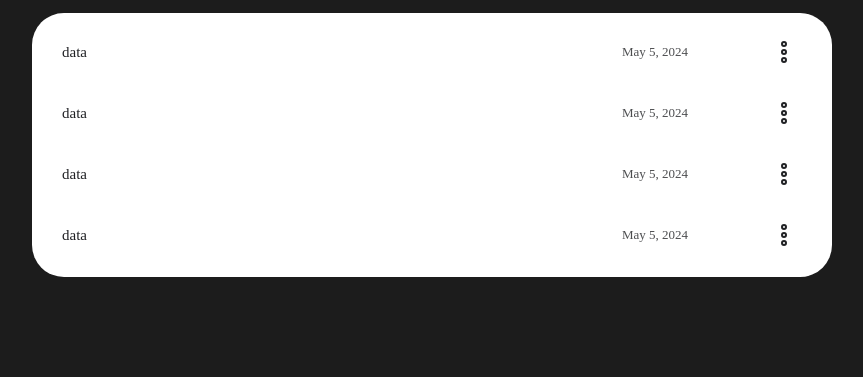
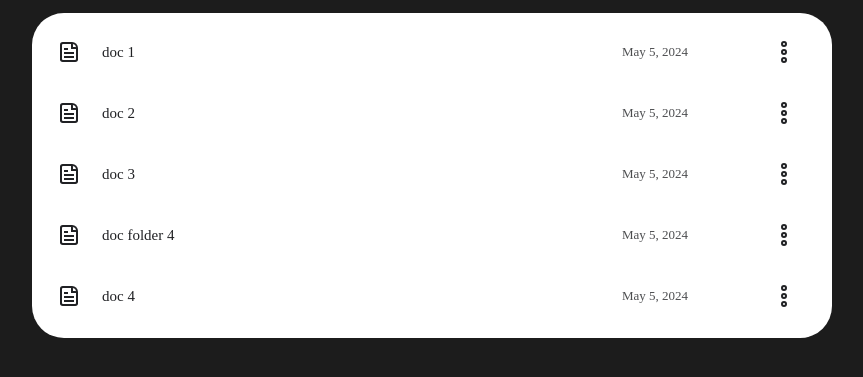
Before and after one commit to modernfeets/notes, a plain HTML site: page index.html in a window 1280 px wide. Shown: the part 89-466 px from the top of the page, without its empty margins (208-1071 px from the left). Drawn offline with Linux system fonts and the light colour scheme; a web font is replaced by a local one.

Commit message:
bestest design

```diff
--- a/css/main.css
+++ b/css/main.css
@@ -150,24 +150,81 @@ section {
 .more::before {
     top: -10px
 }
+
 .mi {
     padding: 15px;
     border-radius: 18px;
 }
+
 .mi:hover {
     background: #fff;
     /* background: rgb(231 231 231); */
     cursor: pointer
 }
+
+.first {
+    display: flex;
+    align-items: center;
+}
+
 .opt {
     width: 200px;
     display: flex;
     justify-content: space-between;
     align-items: center;
 }
+
 time {
     padding: 4px 20px;
     border-radius: 15px;
     font-size: 13px;
     opacity: 0.8;
 }
+
+.doc-icon {
+    box-sizing: border-box;
+    position: relative;
+    display: block;
+    transform: scale(var(--ggs, 1));
+    width: 14px;
+    height: 16px;
+    border: 2px solid transparent;
+    border-right: 0;
+    border-top: 0;
+    box-shadow: 0 0 0 2px;
+    border-radius: 1px;
+    border-top-right-radius: 4px;
+    overflow: hidden
+}
+
+.doc-icon::after,
+.doc-icon::before {
+    content: "";
+    display: block;
+    box-sizing: border-box;
+    position: absolute
+}
+
+.doc-icon::before {
+    background: currentColor;
+    box-shadow:
+        0 4px 0,
+        -6px -4px 0;
+    left: 0;
+    width: 10px;
+    height: 2px;
+    top: 8px
+}
+
+.doc-icon::after {
+    width: 6px;
+    height: 6px;
+    border-left: 2px solid;
+    border-bottom: 2px solid;
+    right: -1px;
+    top: -1px
+}
+
+.di {
+    width: 40px;
+}
--- a/index.html
+++ b/index.html
@@ -17,26 +17,56 @@
             <div id="notes">
                 <div class="m">
                     <div class="data">
-                        <span id="1">data</span>
-                        <div class="opt"><time>May 5, 2024</time><div class="mi"><i class="more"></i></div></div>
+                        <div class="first">
+                            <div class="di"><i class="doc-icon"></i></div>
+                            <span id="1">doc 1</span>
+                        </div>
+                        <div class="opt"><time>May 5, 2024</time>
+                            <div class="mi"><i class="more"></i></div>
+                        </div>
                     </div>
                 </div>
                 <div class="m">
                     <div class="data">
-                        <span id="2">data</span>
-                        <div class="opt"><time>May 5, 2024</time><div class="mi"><i class="more"></i></div></div>
+                        <div class="first">
+                            <div class="di"><i class="doc-icon"></i></div>
+                            <span id="2">doc 2</span></div>
+                        <div class="opt"><time>May 5, 2024</time>
+                            <div class="mi"><i class="more"></i></div>
+                        </div>
                     </div>
                 </div>
                 <div class="m">
                     <div class="data">
-                        <span id="3">data</span>
-                        <div class="opt"><time>May 5, 2024</time><div class="mi"><i class="more"></i></div></div>
+                        <div class="first">
+                            <div class="di"><i class="doc-icon"></i></div>
+                            <span id="3">doc 3</span>
+                        </div>
+                        <div class="opt"><time>May 5, 2024</time>
+                            <div class="mi"><i class="more"></i></div>
+                        </div>
                     </div>
                 </div>
                 <div class="m">
                     <div class="data">
-                        <span id="4">data</span>
-                        <div class="opt"><time>May 5, 2024</time><div class="mi"><i class="more"></i></div></div>
+                        <div class="first">
+                            <div class="di"><i class="doc-icon"></i></div>
+                            <span id="4">doc folder 4</span>
+                        </div>
+                        <div class="opt"><time>May 5, 2024</time>
+                            <div class="mi"><i class="more"></i></div>
+                        </div>
+                    </div>
+                </div>
+                <div class="m">
+                    <div class="data">
+                        <div class="first">
+                            <div class="di"><i class="doc-icon"></i></div>
+                            <span id="5">doc 4</span>
+                        </div>
+                        <div class="opt"><time>May 5, 2024</time>
+                            <div class="mi"><i class="more"></i></div>
+                        </div>
                     </div>
                 </div>
             </div>
```
Also changed, not shown: test.html (added, +47 -0 lines).
